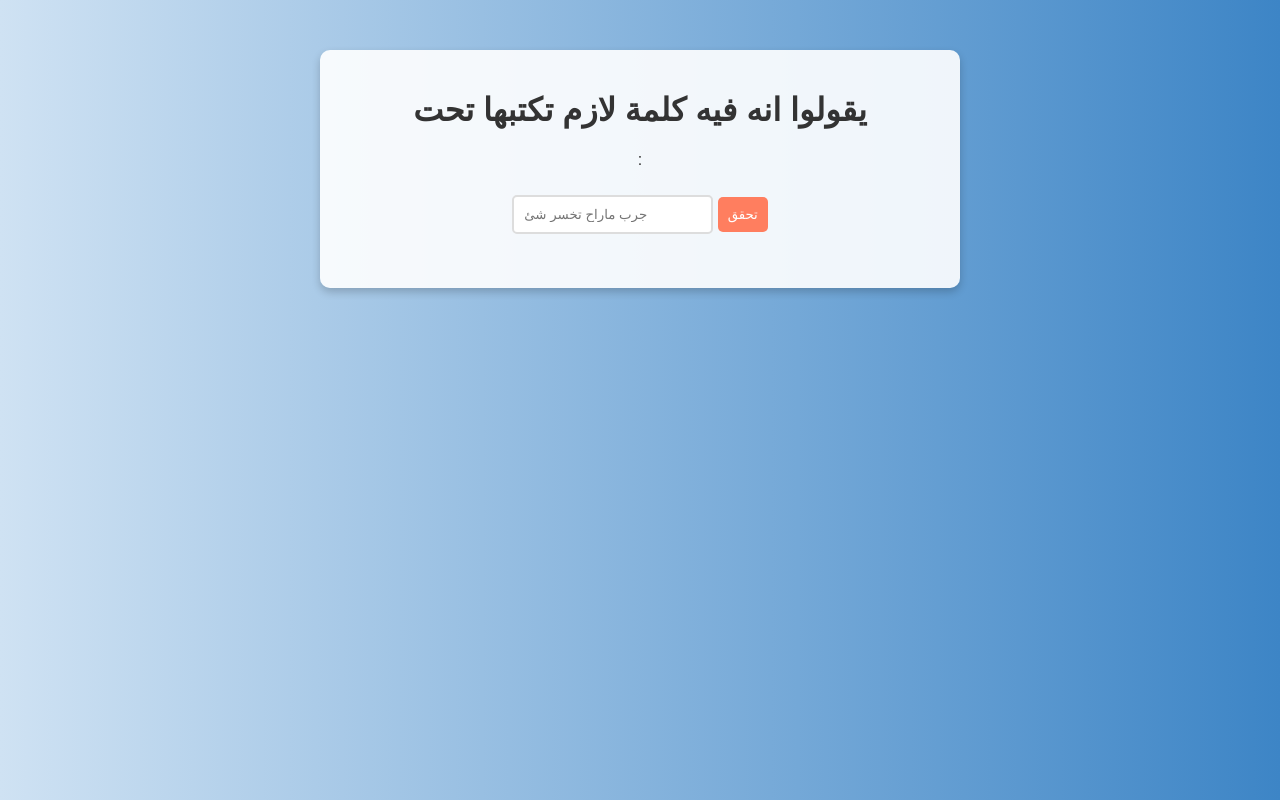
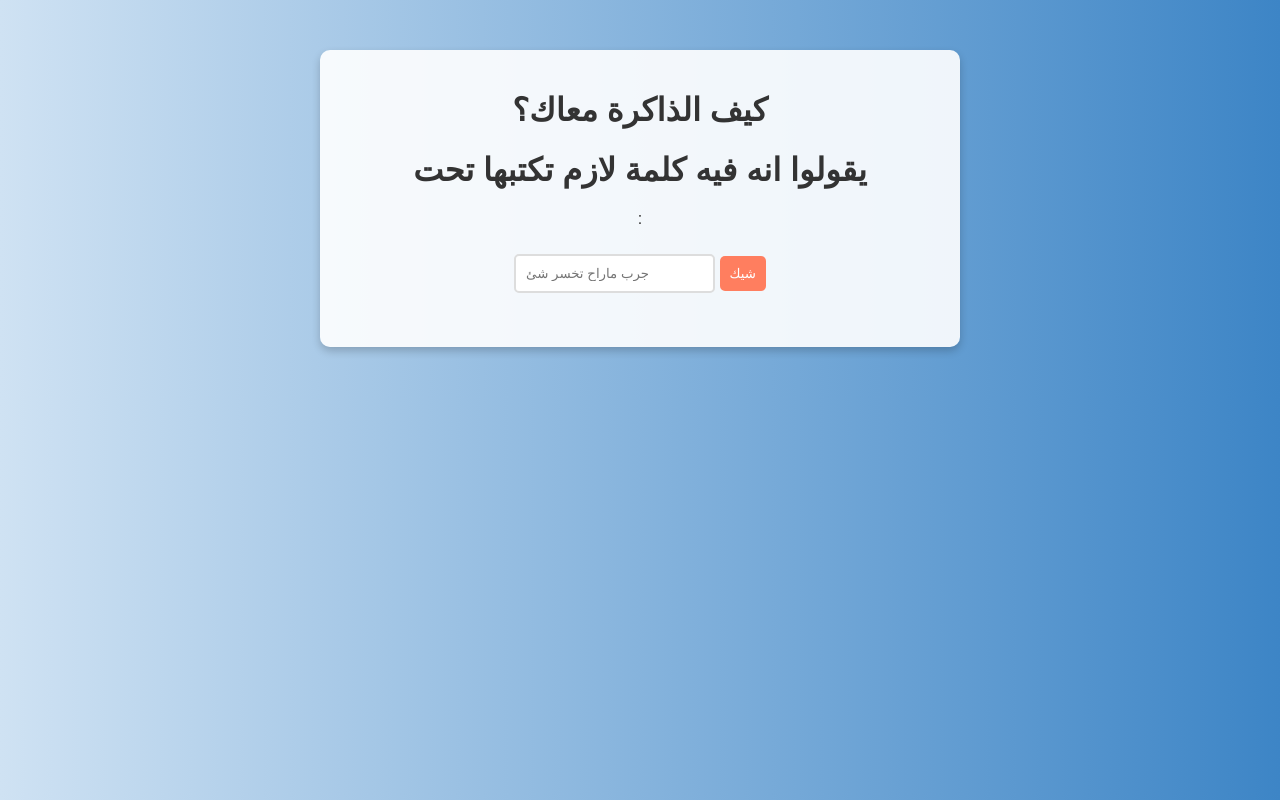
Before and after one commit to IiProXiI/PuzHome, a plain HTML site: page challenge1.html in a window 1280 px wide. Drawn offline with Linux system fonts and the light colour scheme.

Commit message:
Update challenge1.html

```diff
--- a/challenge1.html
+++ b/challenge1.html
@@ -3,7 +3,7 @@
 <head>
     <meta charset="UTF-8">
     <meta name="viewport" content="width=device-width, initial-scale=1.0">
-    <title>كيف الذاكرة معاك؟</title>
+    <title>المهمة الأولى</title>
     <style>
         body {
             font-family: Arial, sans-serif;
@@ -44,10 +44,11 @@
 </head>
 <body>
     <div class="container">
+        <h1>كيف الذاكرة معاك؟</h1>
         <h1>يقولوا انه فيه كلمة لازم تكتبها تحت</h1>
         <p>:</p>
         <input type="text" id="userInput" placeholder="جرب ماراح تخسر شئ" required>
-        <button onclick="checkWord()">تحقق</button>
+        <button onclick="checkWord()">شيك</button>
         <p id="result"></p>
     </div>
 
```
